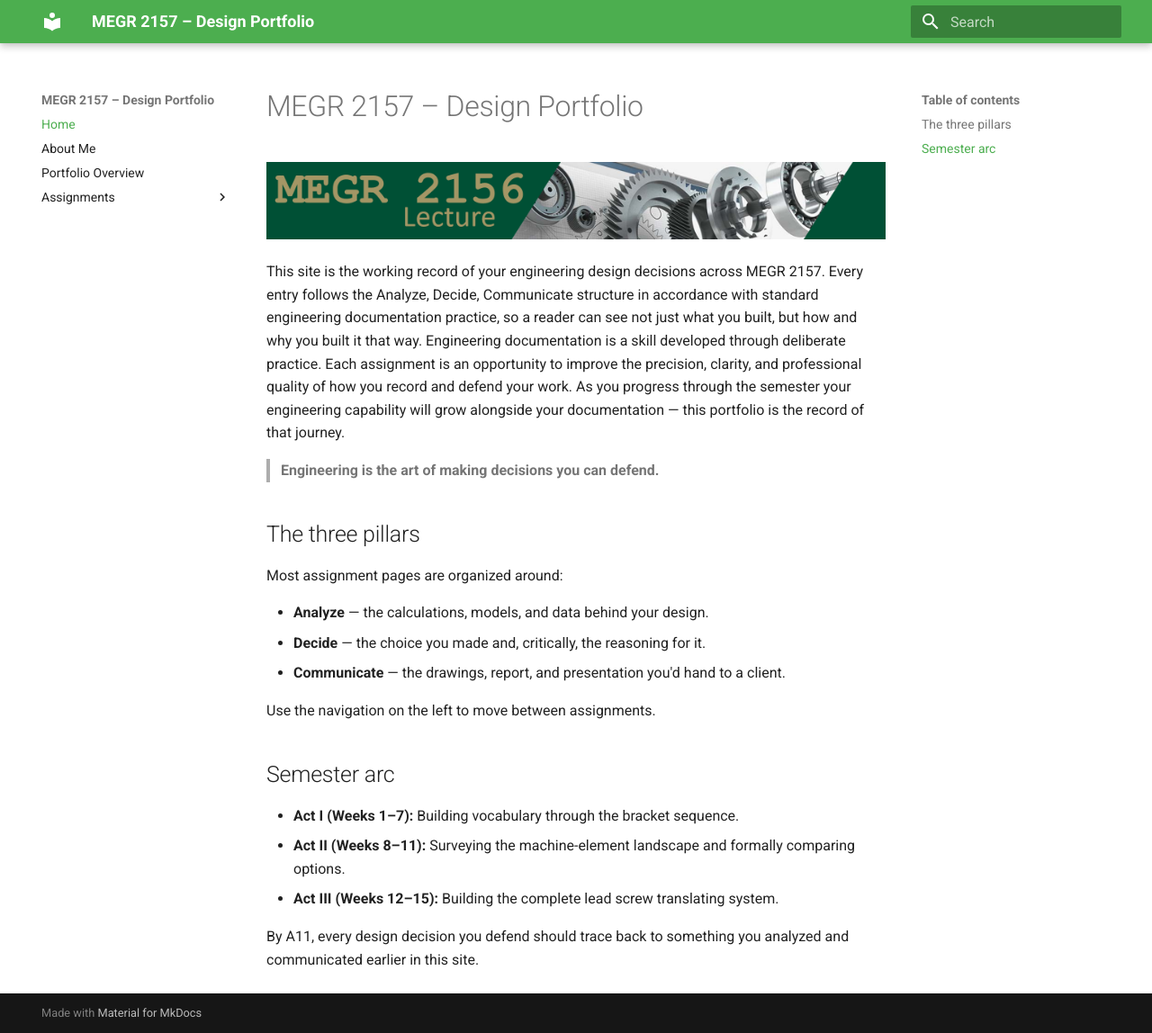
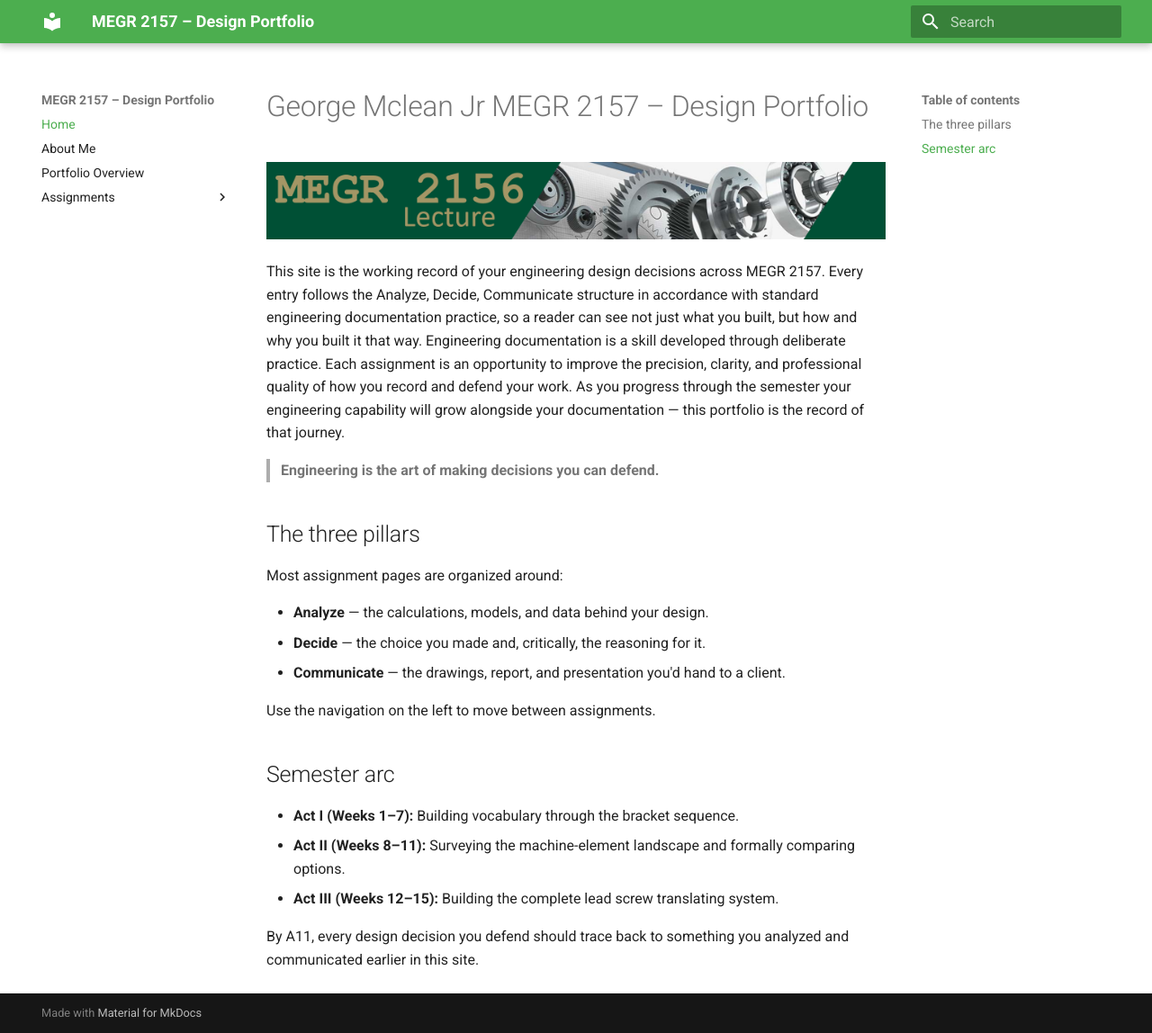
Before and after one commit to gmclean04/Mclean-MEGR-2156-Portfolio, an MkDocs documentation site: the page built from docs/index.md, in a window 1280 px wide and 1148 px high. Shown: the whole window at 90% size. Built offline with MkDocs 1.6.1 and Material for MkDocs 9.7.7, drawn with Linux system fonts in a browser that asks for light colours.

Commit message:
Update index.md

```diff
--- a/docs/index.md
+++ b/docs/index.md
@@ -1,4 +1,4 @@
-# MEGR 2157 – Design Portfolio
+# George Mclean Jr MEGR 2157 – Design Portfolio
 
 ![MEGR 2156-7 Title](MEGR2156title.png)
 
```
